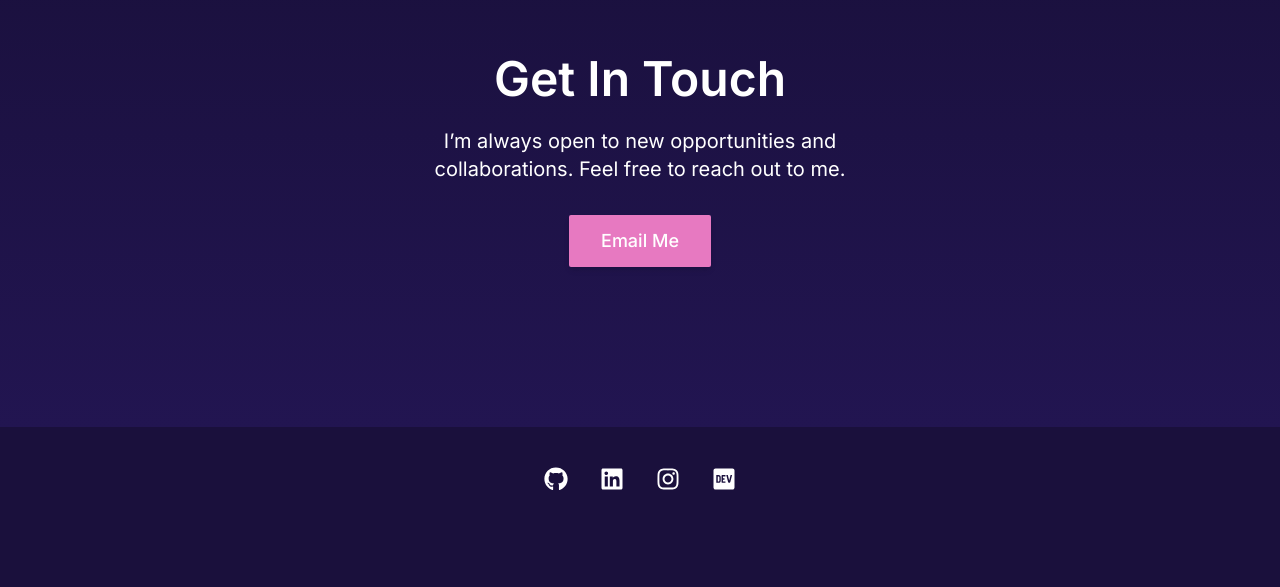
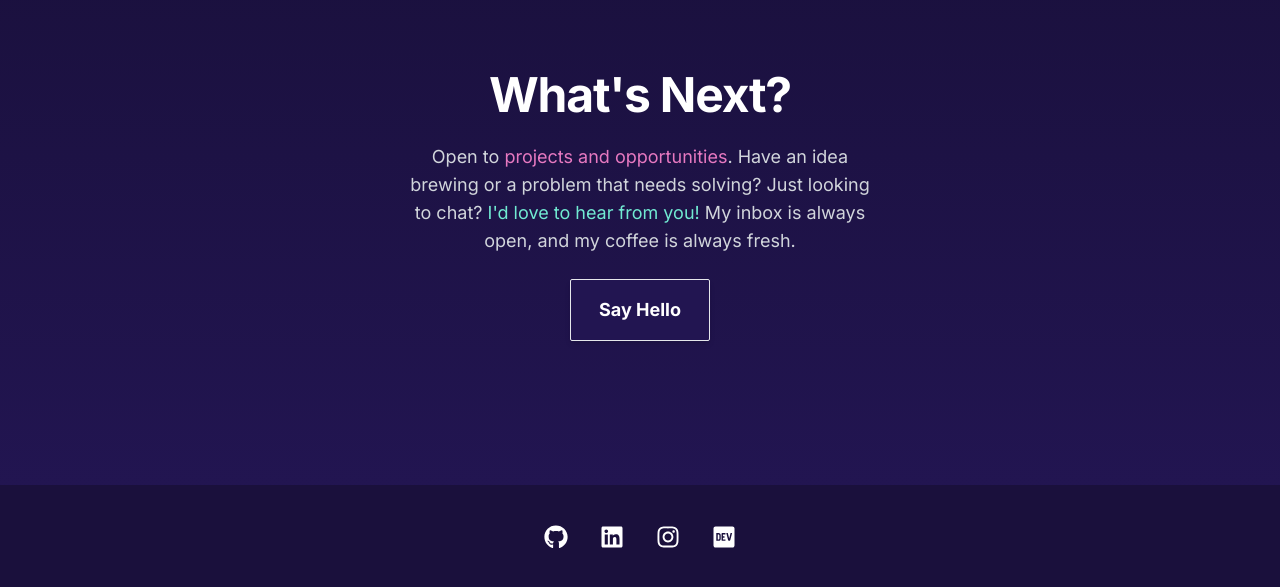
Before and after one commit to jmayheww/joshua-portfolio, a Next.js app: page / in a window 1280 px wide. Shown: the part 3002-3589 px from the top of the page. Before the commit the page ends 3533 px from the top, so only its background shows below. Built offline with nearby package versions, Linux system fonts and the light colour scheme.

Commit message:
edit contact section text and style button

```diff
--- a/app/sections/Contact.js
+++ b/app/sections/Contact.js
@@ -1,27 +1,37 @@
 export const Contact = () => {
+  const buttonClasses = `
+    inline-flex items-center justify-center
+    py-3 md:py-4 px-5 md:px-7
+    text-sm md:text-lg
+    bg-neutral text-white
+    border border-primary-500
+    rounded-sm shadow-md
+    transition-all transform
+    hover:bg-primary hover:shadow-xl hover:-translate-y-1
+    active:scale-95 focus:outline-none focus:ring focus:ring-primary-200
+    font-inter font-bold
+  `;
+
   return (
-    <div className="flex flex-col items-center justify-center h-full py-12">
-      <div className="text-center max-w-lg">
-        <h2 className="text-3xl md:text-4xl lg:text-5xl font-semibold mb-6">
-          Get In Touch
+    <div className="flex flex-col items-center justify-center mt-12 mb-12 md:mt-16 md:mb-16">
+      <div className="text-center w-full max-w-lg px-4 md:px-6">
+        <h2 className="text-3xl md:text-4xl lg:text-5xl font-bold text-white mb-6 tracking-tight">
+          What's Next?
         </h2>
-        <p className="text-lg lg:text-xl mb-8">
-          I&rsquo;m always open to new opportunities and collaborations. Feel
-          free to reach out to me.
+        <p className="text-base md:text-lg text-gray-300 mb-6 leading-relaxed">
+          Open to{" "}
+          <span className="text-primary">projects and opportunities</span>. Have
+          an idea brewing or a problem that needs solving? Just looking to chat?{" "}
+          <span className="text-success">I'd love to hear from you!</span> My
+          inbox is always open, and my coffee is always fresh.
         </p>
-        {/* <p className="mt-4 text-sm sm:text-base md:text-lg leading-relaxed font-jetbrains-mono text-gray-400">
-          If you're seeking a developer who seamlessly merges tech expertise
-          with a keen understanding of end-user needs and business objectives,{" "}
-          <a href="/contact" className="underline text-primary">
-            let's connect
-          </a>
-        </p> */}
         <a
           href="mailto:joshsmayhew@gmail.com"
-          className="inline-block bg-primary text-white font-medium text-lg py-3 px-8 rounded-sm transition duration-300 hover:bg-opacity-80 mb-8 shadow-md"
+          className={buttonClasses}
           aria-label="Email Me"
         >
-          Email Me
+          Say Hello
+          {/* Optional: Add an SVG icon here if you'd like */}
         </a>
       </div>
     </div>
```
